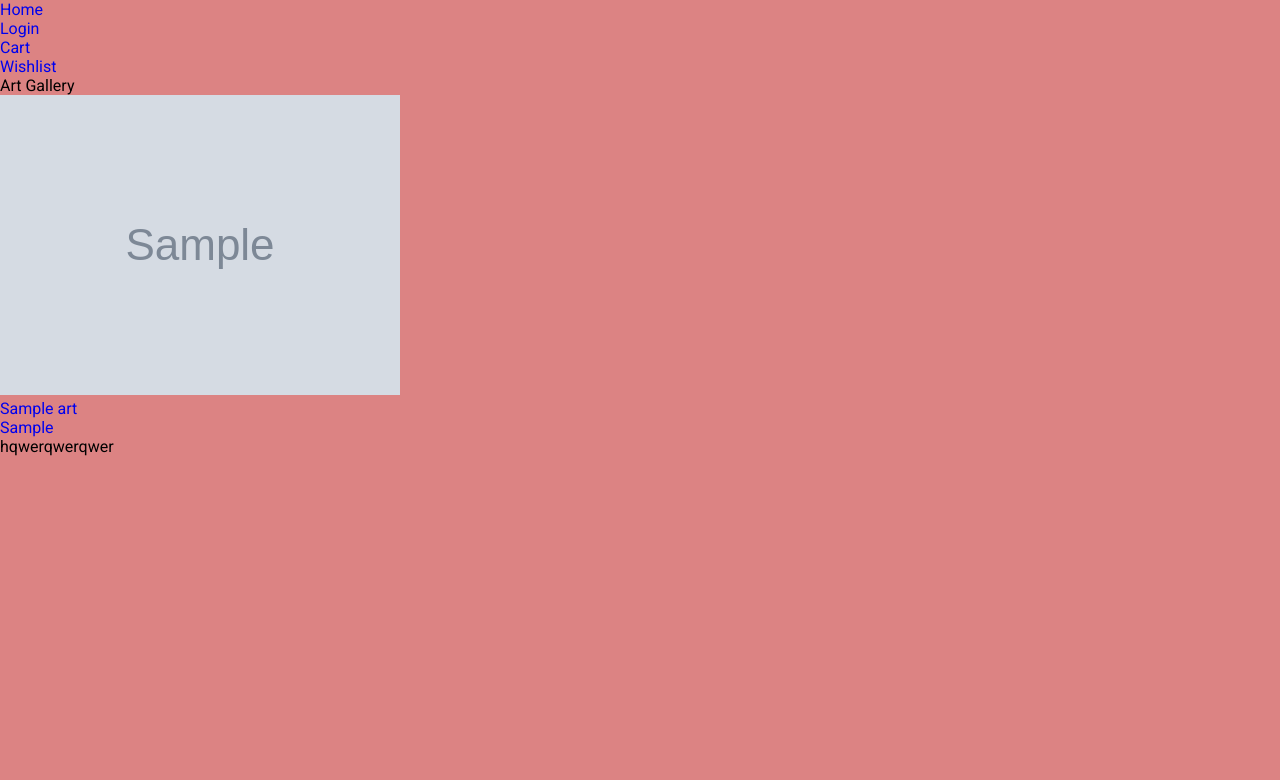
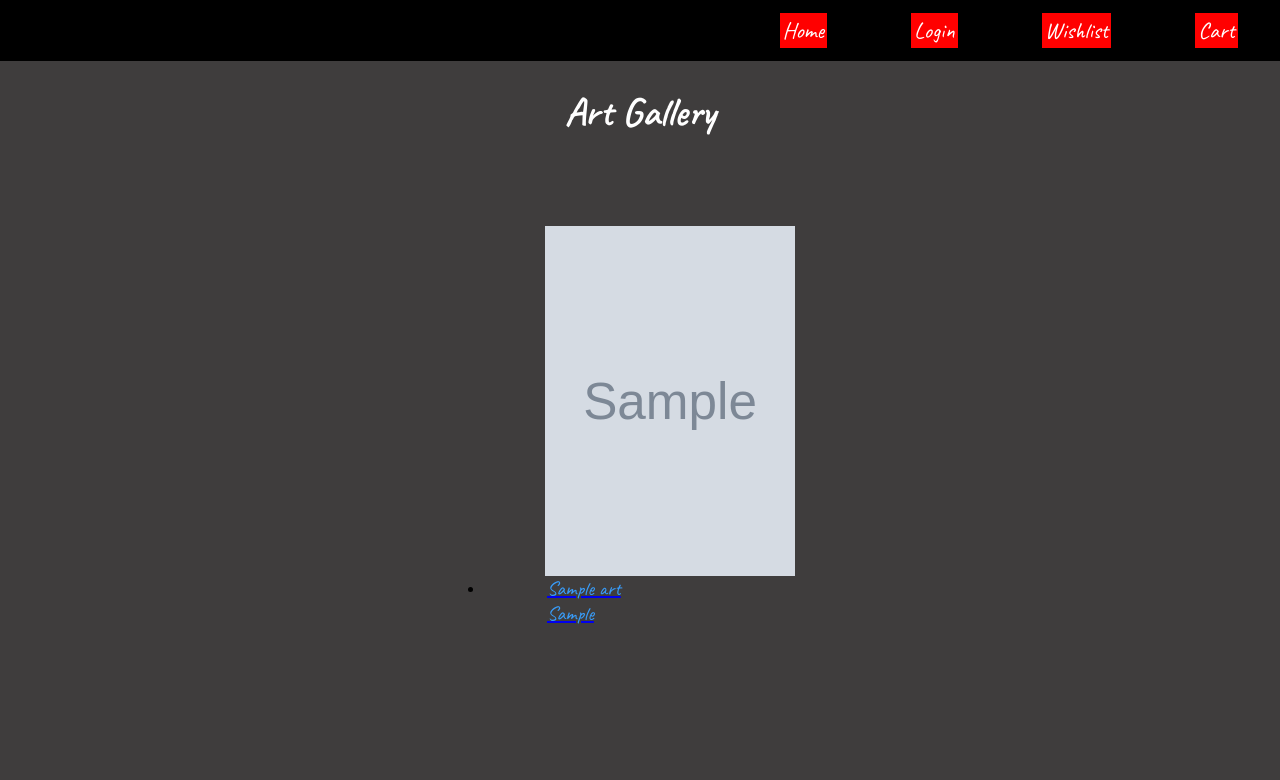
Before and after one commit to kitealva/DD-Art, a Flask app: page /landing in a window 1280 px wide. Shown: the top 780 px of the page. Run offline with Flask 2, Linux system fonts and the light colour scheme; tables that the repository leaves empty hold one stand-in row (values such as "Sample post"); grey boxes marked "Sample" are stand-in pictures.

Commit message:
home page

```diff
--- a/server.py
+++ b/server.py
@@ -55,9 +55,6 @@ def register_user():
     return redirect("/")
 
 
-#####______######_______######_____#######
-
-
 @app.route("/login", methods=["GET","POST"])
 def process_login():
     """Process user login."""
@@ -75,6 +72,72 @@ def process_login():
 
     return redirect("/")
 
+@app.route("/logout", methods=["POST"])
+def process_logout():
+    """Process user logout."""
+
+    logged_in_to_email = session.get("user_email")
+    if logged_in_to_email is None:
+        flash("You were already logged out!")
+    else:
+        del session["user_email"]
+        flash("You're logged out!")
+
+    return redirect("/")
+
+@app.route("/update_quantity", methods=["POST"])
+def update_quantity():
+    quantity_id = request.json["quantity_id"]
+    updated_amount = request.json["updated_amount"]
+    crud.update_quantity(quantity_id, updated_amount)
+    db.session.commit()
+
+    return "Quantity Updated"
+
+@app.route("/cart")
+def cart():
+    """Show art in cart."""
+
+
+    get_user = crud.get_user_by_email(session.get("user_email"))
+
+    cart_art = crud.get_cart_art_by_user_id(get_user.user_id)
+
+    return render_template("cart.html", cart_art=cart_art)
+
+@app.route("/art/<art_id>/carts", methods=["GET","POST"])
+def create_cart_item(art_id):
+    """Create a new cart item."""
+
+    logged_in_email = session.get("user_email")
+    quantity_amount = request.form.get("quantity")
+
+    if logged_in_email is None:
+        flash("Log in to update quantity!")
+    elif not quantity_amount:
+        flash("Error: you didn't select a quantity.")
+    else:
+        user = crud.get_user_by_email(logged_in_email)
+        art = crud.get_item_by_id(art_id)
+
+        cart_item = crud.create_cart_item(user.user_id, art.art_id, int(quantity_amount))
+        db.session.add(cart_item)
+        db.session.commit()
+
+        flash(f" {art.art_name} have been added to your cart.")
+
+    return redirect(f"/art")
+
+@app.post("/carts/<art_id>/delete")
+def delete_cart(art_id):
+    """Empty cart."""
+
+
+    crud.delete_cart_item(art_id)
+    flash(f"Item has been removed.")
+    return redirect("/cart")
+
+
 
 if __name__ == "__main__":
     connect_to_db(app)
--- a/static/styles.css
+++ b/static/styles.css
@@ -1,11 +1,72 @@
  * {
-    background-color: rgb(220, 131, 131);
-    font-family: 'Roboto', sans-serif;
+    background-color: rgb(63, 61, 61);
+    font-family: 'Caveat', cursive;
     border: border-box;
     margin: 0;
     padding: 0;
 }
 
-li a {
+.navbar ul{
+    overflow: auto;
+    background-color: black;
+}
+.navbar li{
+    float:right;
+    list-style: none;
+    margin: 16px 42px;
+
+
+}
+.navbar li a{
+    padding: 3px 3px;
     text-decoration: none;
+    color: white;
+    font-size: 23px;
+    background-color: rgb(255, 0, 0);
 }
+.navbar li a:hover{
+    color: red
+}
+
+.images {
+    height: 350px;
+    width: 250px;
+    position: relative;
+    display: flex;
+    flex-wrap: wrap;
+    flex-direction: row;
+    object-fit: cover;
+    padding-left: 60px;
+
+}
+.row {
+    text-decoration: none;
+    justify-content: center;
+    margin-left: 5%;
+    margin-right: 5%;
+    margin-top: 7%;
+    display: flex;
+    flex-direction: row;
+    flex-wrap: wrap;
+}
+
+.contents {
+    flex-direction: column;
+    font-size: 20px;
+    color: #399DFA;
+    text-decoration: none;
+    transition: ease-out .25s;
+    display: flex;
+    flex-direction: column;
+    flex-wrap: wrap;
+    padding-bottom: 50%;
+    padding-left: 20%;
+}
+
+h1 {
+    text-align: center;
+    font-weight: bold;
+    color: #ffffff;
+    margin-top: 2%;
+    font-size: 40px;
+}
--- a/templates/art_info.html
+++ b/templates/art_info.html
@@ -1,3 +1,4 @@
+{% extends 'base.html' %}{% block title %}Homepage{% endblock %}
 <!DOCTYPE html>
 <html lang="en">
 <head>
--- a/templates/base.html
+++ b/templates/base.html
@@ -7,18 +7,18 @@
     <link rel="stylesheet" href="/static/styles.css">
     <link rel="preconnect" href="https://fonts.googleapis.com">
     <link rel="preconnect" href="https://fonts.gstatic.com" crossorigin>
-    <link href="https://fonts.googleapis.com/css2?family=Roboto:wght@300;400;500;700&display=swap" rel="stylesheet">
+    <link href="https://fonts.googleapis.com/css2?family=Caveat:wght@400;500;600;700&display=swap" rel="stylesheet">
 
     <title>{%block title%}{% endblock %}</title>
 </head>
 <body>
     {% block head%}
-    <div class="nav">
+    <div class="navbar">
         <ul>
-            <li class="nav1"><a href="/landing">Home</a></li>
-            <li class="nav2"><a href="/login">Login</a></li>
             <li class="nav3"><a href="/cart">Cart</a></li>
             <li class="nav4"><a href="/wishlist">Wishlist</a></li>
+            <li class="nav2"><a href="/login">Login</a></li>
+            <li class="nav1"><a href="/landing">Home</a></li>
         </ul>
     </div>
     {% endblock %}
--- a/templates/cart.html
+++ b/templates/cart.html
@@ -0,0 +1,2 @@
+{% extends 'base.html' %}{% block title %}Homepage{% endblock %}
+{% block body %}
--- a/templates/landing.html
+++ b/templates/landing.html
@@ -1,11 +1,10 @@
-
 {% extends 'base.html' %} {% block title %}Landing{% endblock %}
 <p>hello</p>
 
 {% block body %}
 <div>
   <div class="page-header">
-  <p>Art Gallery</p>
+  <h1>Art Gallery</h1>
   </div>
     <ul class="row">
       {% for art in all_art %}
@@ -19,6 +18,5 @@
       </li>
       {% endfor %}
     </ul>
-    <p>hqwerqwerqwer</p>
   </div>
   {% endblock %}
--- a/templates/wishlist.html
+++ b/templates/wishlist.html
@@ -0,0 +1 @@
+{% extends 'base.html' %}{% block title %}Homepage{% endblock %}
```
